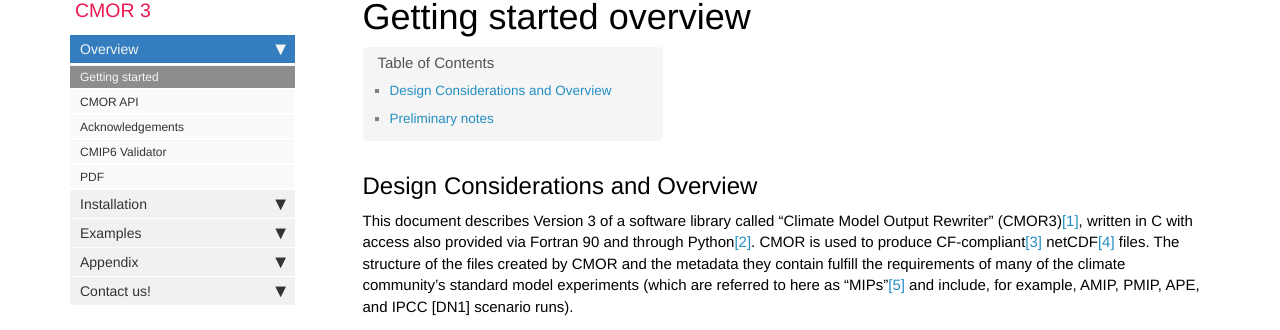
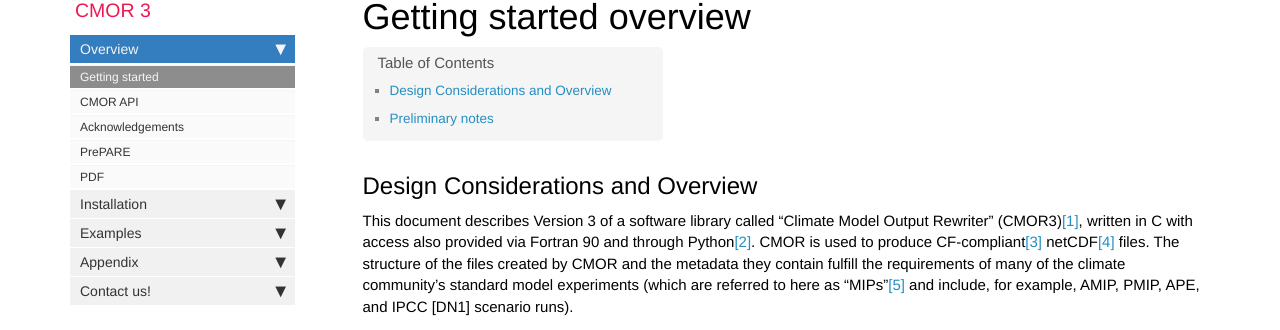
Before and after one commit to mauzey1/cmor3_documentation, a Jekyll site: the page built from index.md, in a window 1280 px wide. Shown: the part 114-444 px from the top of the page. Built offline with Jekyll 4.4.1, drawn with Linux system fonts in a browser that asks for light colours; nearby versions of some CDN libraries; comment, search, counter and statistics services are not loaded.

Commit message:
udpate PrePARE documentation

```diff
--- a/_data/sidebars/mydoc_sidebar.yml
+++ b/_data/sidebars/mydoc_sidebar.yml
@@ -36,7 +36,7 @@ entries:
       url: /acknowledgements/
       output: web, pdf
 
-    - title: CMIP6 Validator
+    - title: PrePARE
       url: /mydoc_cmip6_validator/
       output: web
 
```
